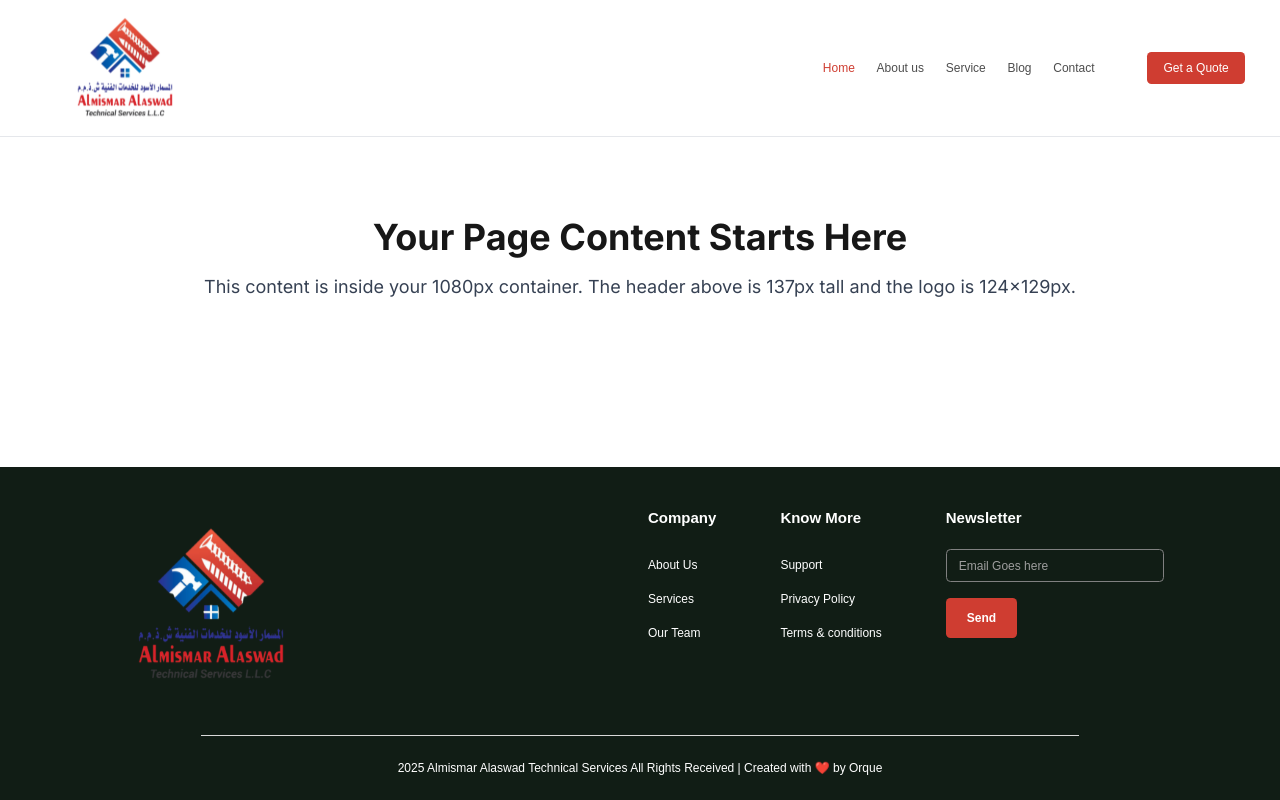
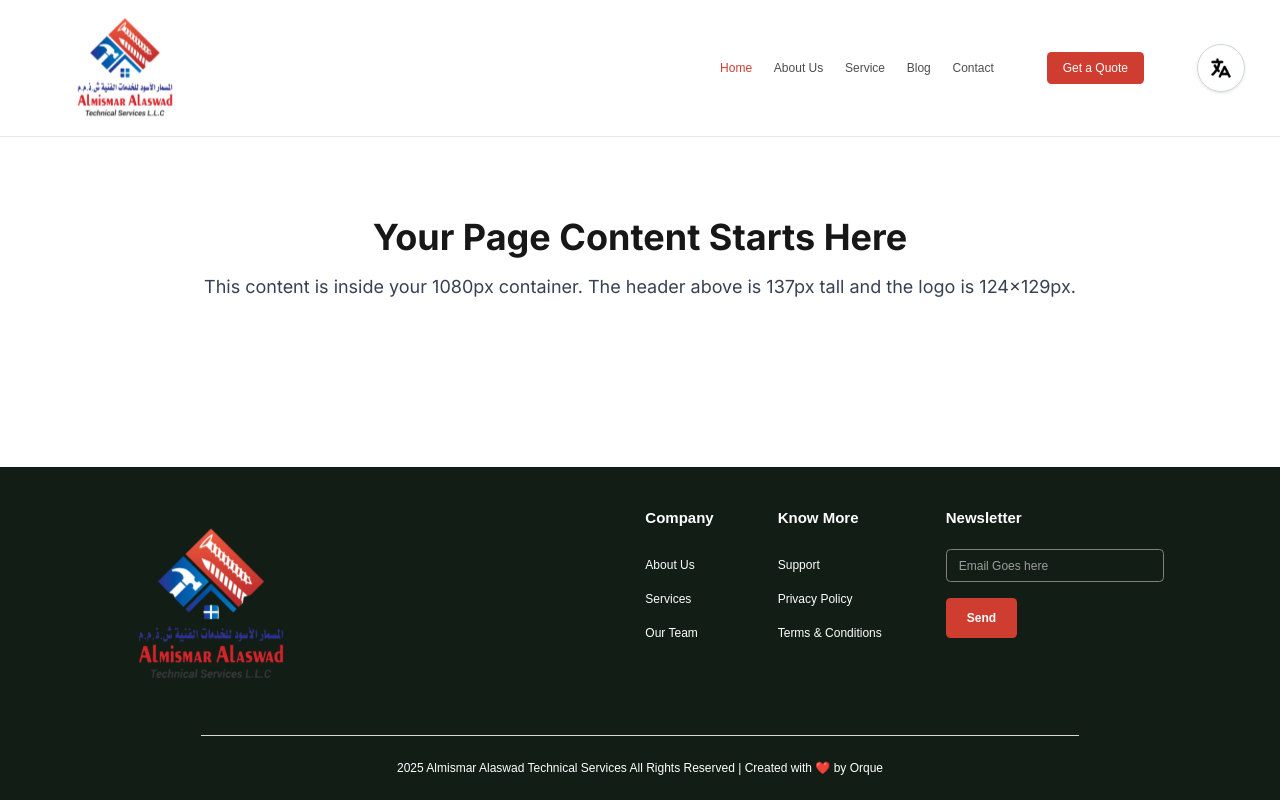
Before and after one commit to ayuktha63/Almisar-alaswad-website, a Next.js app: page / in a window 1280 px wide. Built offline with nearby package versions, Linux system fonts and the light colour scheme.

Commit message:
translate button

```diff
--- a/app/components/Footer.tsx
+++ b/app/components/Footer.tsx
@@ -1,8 +1,12 @@
+'use client';
+
 import React from 'react';
 import Link from 'next/link';
-import Image from 'next/image';
+import { useIntl } from 'react-intl';
 
 const Footer = () => {
+  const intl = useIntl();
+
   // --- Reusable Styles ---
   const headingStyle = "text-white text-[15px] font-bold";
   const linkStyle = "text-white text-xs font-medium hover:text-gray-300 transition-colors";
@@ -10,23 +14,15 @@ const Footer = () => {
 
   return (
     <footer className="w-full bg-[#111D15]">
-      {/* Main container: 333px height on desktop, auto on mobile */}
-      <div className="
-        max-w-[1080px] mx-auto px-4
-        h-auto md:h-[333px]
-        flex flex-col
-      ">
+      <div className="max-w-[1080px] mx-auto px-4 h-auto md:h-[333px] flex flex-col">
 
-        {/* --- Top Section: Logo + Links --- */}
-        <div className="
-          flex flex-col md:flex-row justify-between w-full
-          flex-grow pt-10 gap-10
-        ">
+        {/* Top Section */}
+        <div className="flex flex-col md:flex-row justify-between w-full flex-grow pt-10 gap-10">
 
-          {/* 1. Left Div (Logo) */}
+          {/* Logo */}
           <div className="flex-shrink-0">
             <Link href="/">
-              <Image
+              <img
                 src="/almisar-alaswad-logo.svg"
                 alt="MyLogo"
                 width={190}
@@ -36,47 +32,36 @@ const Footer = () => {
             </Link>
           </div>
 
-          {/* 2. Right Div (All 3 Columns) */}
+          {/* Columns */}
           <div className="flex flex-col md:flex-row flex-wrap gap-10 md:gap-16">
 
             {/* Column 1: Company */}
-            <div
-              className="flex flex-col items-start gap-[27px]"
-              style={beVietnamFont}
-            >
-              <h3 className={headingStyle}>Company</h3>
+            <div className="flex flex-col items-start gap-[27px]" style={beVietnamFont}>
+              <h3 className={headingStyle}>{intl.formatMessage({ id: "footer.company" })}</h3>
               <div className="flex flex-col items-start gap-[18px]">
-                <Link href="/about" className={linkStyle}>About Us</Link>
-                <Link href="/service" className={linkStyle}>Services</Link>
-                <Link href="/team" className={linkStyle}>Our Team</Link>
+                <Link href="/about" className={linkStyle}>{intl.formatMessage({ id: "footer.aboutUs" })}</Link>
+                <Link href="/service" className={linkStyle}>{intl.formatMessage({ id: "footer.services" })}</Link>
+                <Link href="/team" className={linkStyle}>{intl.formatMessage({ id: "footer.ourTeam" })}</Link>
               </div>
             </div>
 
             {/* Column 2: Know More */}
-            <div
-              className="flex flex-col items-start gap-[27px]"
-              style={beVietnamFont}
-            >
-              <h3 className={headingStyle}>Know More</h3>
+            <div className="flex flex-col items-start gap-[27px]" style={beVietnamFont}>
+              <h3 className={headingStyle}>{intl.formatMessage({ id: "footer.knowMore" })}</h3>
               <div className="flex flex-col items-start gap-[18px]">
-                <Link href="/support" className={linkStyle}>Support</Link>
-                <Link href="/privacy" className={linkStyle}>Privacy Policy</Link>
-                <Link href="/terms" className={linkStyle}>Terms & conditions</Link>
+                <Link href="/support" className={linkStyle}>{intl.formatMessage({ id: "footer.support" })}</Link>
+                <Link href="/privacy" className={linkStyle}>{intl.formatMessage({ id: "footer.privacy" })}</Link>
+                <Link href="/terms" className={linkStyle}>{intl.formatMessage({ id: "footer.terms" })}</Link>
               </div>
             </div>
 
             {/* Column 3: Newsletter */}
-            <div
-              className="flex flex-col items-start gap-[19.5px]"
-              style={beVietnamFont}
-            >
-              <h3 className={headingStyle}>Newsletter</h3>
+            <div className="flex flex-col items-start gap-[19.5px]" style={beVietnamFont}>
+              <h3 className={headingStyle}>{intl.formatMessage({ id: "footer.newsletter" })}</h3>
               <form className="flex flex-col items-start gap-4">
-
-                {/* Input Box */}
                 <input
                   type="email"
-                  placeholder="Email Goes here"
+                  placeholder={intl.formatMessage({ id: "footer.emailPlaceholder" }) || "Email Goes here"}
                   className="
                     bg-[#111D15] w-[218.25px] px-[12px] py-[7.5px]
                     rounded-[4.5px]
@@ -87,8 +72,6 @@ const Footer = () => {
                   "
                   style={beVietnamFont}
                 />
-
-                {/* Send Button */}
                 <button
                   type="submit"
                   className="
@@ -98,23 +81,19 @@ const Footer = () => {
                   "
                   style={beVietnamFont}
                 >
-                  Send
+                  {intl.formatMessage({ id: "footer.send" })}
                 </button>
               </form>
             </div>
+
           </div>
         </div>
 
-        {/* --- Bottom Section: Border & Copyright --- */}
+        {/* Bottom Section */}
         <div className="w-full pb-6">
           <div className="w-full max-w-[877.5px] h-[0.75px] bg-[#D9D9D9] mx-auto" />
-
-          {/* --- UPDATED COPYRIGHT --- */}
-          <p
-            className="text-white text-xs font-medium text-center pt-6"
-            style={beVietnamFont}
-          >
-            2025 Almismar Alaswad Technical Services All Rights Received | Created with ❤️ by Orque
+          <p className="text-white text-xs font-medium text-center pt-6" style={beVietnamFont}>
+            {intl.formatMessage({ id: "footer.copyright" })}
           </p>
         </div>
 
--- a/app/components/Header.tsx
+++ b/app/components/Header.tsx
@@ -1,35 +1,31 @@
-"use client";
+'use client';
 
 import React, { useState } from 'react';
 import Link from 'next/link';
 import Image from 'next/image';
 import { usePathname } from 'next/navigation';
-import { HiOutlineMenuAlt3, HiX } from "react-icons/hi"; // Icons for mobile menu
-
-const navLinks = [
-  { href: "/", label: "Home" },
-  { href: "/about", label: "About us" },
-  { href: "/service", label: "Service" },
-  { href: "/blog", label: "Blog" },
-  { href: "/contact", label: "Contact" },
-];
+import { HiOutlineMenuAlt3, HiX } from "react-icons/hi";
+import { useIntl } from 'react-intl';
+import HeaderLanguageSwitcher from './HeaderLanguageSwitcher';
 
 const Header = () => {
   const pathname = usePathname();
   const [isMobileMenuOpen, setIsMobileMenuOpen] = useState(false);
+  const intl = useIntl();
+
+  const navLinks = [
+    { href: "/", id: "header.home" },
+    { href: "/about", id: "header.about" },
+    { href: "/service", id: "header.service" },
+    { href: "/blog", id: "header.blog" },
+    { href: "/contact", id: "header.contact" },
+  ];
 
   return (
-    // Header container with 137px height
     <header className="w-full bg-white text-black border-b border-gray-200 h-[137px] relative">
-      {/* This <nav> is the key:
-        - `flex`: Enables Flexbox
-        - `justify-between`: Pushes children to opposite ends (Logo left, Nav right)
-        - `items-center`: Vertically centers the logo and nav group
-        - This is how we create the '505px' gap without using padding.
-      */}
       <nav className="container mx-auto flex justify-between items-center h-full">
 
-        {/* 1. Logo: Added pl-[63px] */}
+        {/* Logo */}
         <Link href="/" className="flex-shrink-0 pl-[63px]">
           <Image
             src="/almisar-alaswad-logo.svg"
@@ -41,47 +37,40 @@ const Header = () => {
           />
         </Link>
 
-        {/* 2. Desktop Navigation & CTA Group */}
-        {/* - This parent div holds both the links and the button.
-          - `gap-[52.75px]`: Sets the space BETWEEN the links group and the button.
-          - `pr-[35.25px]`: Adds the padding to the right side.
-        */}
+        {/* Desktop Menu */}
         <div className="hidden lg:flex items-center gap-[52.75px] pr-[35.25px]">
-
-          {/* 2a. Links Group */}
-          {/* - This div groups just the navigation links.
-            - `gap-[21.75px]`: Sets the space BETWEEN each link.
-          */}
           <div className="flex items-center gap-[21.75px]">
             {navLinks.map((link) => {
               const isActive = pathname === link.href;
               return (
                 <Link
-                  key={link.label}
+                  key={link.id}
                   href={link.href}
-                  className={`
-                    text-xs hover:text-[#CF3D31] transition-colors
-                    ${isActive ? 'text-[#CF3D31] font-medium' : 'text-[#4D4D4D] font-normal'}
-                  `}
+                  className={`text-xs hover:text-[#CF3D31] transition-colors ${
+                    isActive ? 'text-[#CF3D31] font-medium' : 'text-[#4D4D4D] font-normal'
+                  }`}
                   style={{ fontFamily: '"Be Vietnam Pro", sans-serif' }}
                 >
-                  {link.label}
+                  {intl.formatMessage({ id: link.id })}
                 </Link>
               );
             })}
           </div>
 
-          {/* 2b. "Get a Quote" CTA Button */}
+          {/* CTA */}
           <Link
             href="/get-a-quote"
             className="text-white text-xs font-medium bg-[#CF3D31] rounded-[4.5px] px-4 py-2 hover:bg-opacity-90 transition-all flex-shrink-0"
             style={{ fontFamily: 'Poppins, sans-serif' }}
           >
-            Get a Quote
+            {intl.formatMessage({ id: "header.getQuote" })}
           </Link>
+
+          {/* Desktop Language Switcher */}
+          <HeaderLanguageSwitcher />
         </div>
 
-        {/* 3. Mobile Menu Button (added right padding for consistency) */}
+        {/* Mobile Menu Button */}
         <div className="lg:hidden pr-[35.25px]">
           <button
             onClick={() => setIsMobileMenuOpen(!isMobileMenuOpen)}
@@ -93,28 +82,22 @@ const Header = () => {
         </div>
       </nav>
 
-      {/* 4. Mobile Menu Dropdown (remains the same) */}
+      {/* Mobile Menu */}
       {isMobileMenuOpen && (
-        <div
-          className="
-            absolute top-full left-0 w-full bg-white shadow-xl
-            lg:hidden flex flex-col items-center space-y-4 p-6 z-50
-          "
-        >
+        <div className="absolute top-full left-0 w-full bg-white shadow-xl lg:hidden flex flex-col items-center space-y-4 p-6 z-50">
           {navLinks.map((link) => {
             const isActive = pathname === link.href;
             return (
               <Link
-                key={link.label}
+                key={link.id}
                 href={link.href}
-                className={`
-                  text-lg hover:text-[#CF3D31] transition-colors
-                  ${isActive ? 'text-[#CF3D31] font-medium' : 'text-[#4D4D4D] font-normal'}
-                `}
+                className={`text-lg hover:text-[#CF3D31] transition-colors ${
+                  isActive ? 'text-[#CF3D31] font-medium' : 'text-[#4D4D4D] font-normal'
+                }`}
                 style={{ fontFamily: '"Be Vietnam Pro", sans-serif' }}
                 onClick={() => setIsMobileMenuOpen(false)}
               >
-                {link.label}
+                {intl.formatMessage({ id: link.id })}
               </Link>
             );
           })}
@@ -125,8 +108,11 @@ const Header = () => {
             style={{ fontFamily: 'Poppins, sans-serif' }}
             onClick={() => setIsMobileMenuOpen(false)}
           >
-            Get a Quote
+            {intl.formatMessage({ id: "header.getQuote" })}
           </Link>
+
+          {/* Mobile Language Switcher */}
+          <HeaderLanguageSwitcher />
         </div>
       )}
     </header>
--- /dev/null
+++ b/app/components/HeaderLanguageSwitcher.tsx
@@ -0,0 +1,42 @@
+'use client';
+
+import { useIntlContext } from './IntlProviderWrapper';
+import Image from 'next/image';
+
+const HeaderLanguageSwitcher = () => {
+  const { locale, setLocale } = useIntlContext();
+
+  const toggleLanguage = () => {
+    setLocale(locale === 'en' ? 'ar' : 'en');
+  };
+
+  return (
+
+<button
+  onClick={toggleLanguage}
+  className="
+    relative
+    w-12 h-12
+    flex items-center justify-center
+    rounded-full
+    border border-gray-300
+    bg-transparent
+    shadow-sm
+    hover:bg-gray-200
+    transition-all duration-300
+  "
+>
+  <Image
+    src="/translate.png"  // make sure this is in your public folder
+    alt="Translate"
+    width={24}
+    height={24}
+    className="pointer-events-none"
+  />
+</button>
+
+
+  );
+};
+
+export default HeaderLanguageSwitcher;
--- /dev/null
+++ b/app/components/IntlProviderWrapper.tsx
@@ -0,0 +1,52 @@
+'use client';
+
+import { useState, useEffect, ReactNode, createContext, useContext } from "react";
+import { IntlProvider } from "react-intl";
+import enMessages from "../../messages/en.json";
+import arMessages from "../../messages/ar.json";
+
+interface Props {
+  children: ReactNode;
+}
+
+interface IntlContextType {
+  locale: string;
+  setLocale: (locale: string) => void;
+}
+
+const messagesMap: Record<string, Record<string, string>> = {
+  en: enMessages,
+  ar: arMessages,
+};
+
+const supportedLocales = ["en", "ar"];
+
+const IntlContext = createContext<IntlContextType | undefined>(undefined);
+
+export const useIntlContext = () => {
+  const context = useContext(IntlContext);
+  if (!context) throw new Error("useIntlContext must be used inside IntlProviderWrapper");
+  return context;
+};
+
+export default function IntlProviderWrapper({ children }: Props) {
+  const [locale, setLocale] = useState("en");
+  const [messages, setMessages] = useState<Record<string, string>>(enMessages);
+
+  useEffect(() => {
+    const userLang = navigator.language.split("-")[0]; // "en" or "ar"
+    if (supportedLocales.includes(userLang)) setLocale(userLang);
+  }, []);
+
+  useEffect(() => {
+    setMessages(messagesMap[locale]);
+  }, [locale]);
+
+  return (
+    <IntlContext.Provider value={{ locale, setLocale }}>
+      <IntlProvider locale={locale} messages={messages} defaultLocale="en">
+        {children}
+      </IntlProvider>
+    </IntlContext.Provider>
+  );
+}
--- a/app/layout.tsx
+++ b/app/layout.tsx
@@ -1,37 +1,20 @@
-import type { Metadata } from "next";
-import { Inter } from "next/font/google"; // You can replace this with your fonts
+import Header from "./components/Header";
+import Footer from "./components/Footer";
+import IntlProviderWrapper from "./components/IntlProviderWrapper";
+import { Inter } from "next/font/google";
 import "./globals.css";
-
-// Import your components
-import Header from "./components/Header";
-import Footer from "./components/Footer"; // Assuming you have Footer.tsx
 
 const inter = Inter({ subsets: ["latin"] });
 
-export const metadata: Metadata = {
-  title: "My App",
-  description: "My Next.js and Tailwind App",
-};
-
-export default function RootLayout({
-  children,
-}: Readonly<{
-  children: React.ReactNode;
-}>) {
+export default function RootLayout({ children }: { children: React.ReactNode }) {
   return (
     <html lang="en">
       <body className={`${inter.className} flex flex-col min-h-screen`}>
-
-        <Header />
-
-        {/* flex-grow ensures this main content area fills all
-            available space, pushing the footer down. */}
-        <main className="flex-grow">
-          {children} {/* Your page.tsx renders here */}
-        </main>
-
-        <Footer />
-
+        <IntlProviderWrapper>
+          <Header />
+          <main className="flex-grow">{children}</main>
+          <Footer />
+        </IntlProviderWrapper>
       </body>
     </html>
   );
--- a/app/page.tsx
+++ b/app/page.tsx
@@ -1,24 +1,21 @@
+'use client';
+
 import React from 'react';
-// You would import your page sections here
-// import HeroSection from './components/HeroSection';
-// import ServicesSection from './components/ServicesSection';
+import { useIntl } from 'react-intl';
 
 export default function Home() {
+  const intl = useIntl();
+
   return (
-    // This <main> tag is for the *page-specific* layout.
-    // It is centered (mx-auto) and has a max-width from your Figma design.
-    // px-4 provides padding on mobile.
     <main className="w-full max-w-[1080px] mx-auto px-4">
-
-      {/* <HeroSection /> */}
-      {/* <ServicesSection /> */}
 
       {/* Example content */}
       <div className="py-20 text-center">
-        <h1 className="text-4xl font-bold mb-4">Your Page Content Starts Here</h1>
+        <h1 className="text-4xl font-bold mb-4">
+          {intl.formatMessage({ id: 'home.title' })}
+        </h1>
         <p className="text-lg text-gray-700">
-          This content is inside your 1080px container.
-          The header above is 137px tall and the logo is 124x129px.
+          {intl.formatMessage({ id: 'home.description' })}
         </p>
       </div>
 
--- /dev/null
+++ b/messages/ar.json
@@ -0,0 +1,22 @@
+{
+  "footer.company": "الشركة",
+  "footer.aboutUs": "من نحن",
+  "footer.services": "الخدمات",
+  "footer.ourTeam": "فريقنا",
+  "footer.knowMore": "اعرف المزيد",
+  "footer.support": "الدعم",
+  "footer.privacy": "سياسة الخصوصية",
+  "footer.terms": "الأحكام والشروط",
+  "footer.newsletter": "النشرة الإخبارية",
+  "footer.emailPlaceholder": "ضع بريدك هنا",
+  "footer.send": "إرسال",
+  "footer.copyright": "2025 خدمات المسمار التقني محفوظة الحقوق | تم إنشاؤه ❤️ بواسطة Orque",
+  "header.home": "الرئيسية",
+  "header.about": "من نحن",
+  "header.service": "الخدمات",
+  "header.blog": "المدونة",
+  "header.contact": "اتصل بنا",
+  "header.getQuote": "احصل على عرض",
+  "home.title": "يبدأ محتوى صفحتك هنا",
+  "home.description": "هذا المحتوى داخل حاوية 1080 بكسل. الرأس أعلاه يبلغ ارتفاعه 137 بكسل والشعار 124x129 بكسل."
+}
--- /dev/null
+++ b/messages/en.json
@@ -0,0 +1,22 @@
+{
+  "footer.company": "Company",
+  "footer.aboutUs": "About Us",
+  "footer.services": "Services",
+  "footer.ourTeam": "Our Team",
+  "footer.knowMore": "Know More",
+  "footer.support": "Support",
+  "footer.privacy": "Privacy Policy",
+  "footer.terms": "Terms & Conditions",
+  "footer.newsletter": "Newsletter",
+  "footer.emailPlaceholder": "Email Goes here",
+  "footer.send": "Send",
+  "footer.copyright": "2025 Almismar Alaswad Technical Services All Rights Reserved | Created with ❤️ by Orque",
+  "header.home": "Home",
+  "header.about": "About Us",
+  "header.service": "Service",
+  "header.blog": "Blog",
+  "header.contact": "Contact",
+  "header.getQuote": "Get a Quote",
+  "home.title": "Your Page Content Starts Here",
+  "home.description": "This content is inside your 1080px container. The header above is 137px tall and the logo is 124x129px."
+}
--- a/package.json
+++ b/package.json
@@ -12,7 +12,8 @@
     "next": "16.0.1",
     "react": "19.2.0",
     "react-dom": "19.2.0",
-    "react-icons": "^5.5.0"
+    "react-icons": "^5.5.0",
+    "react-intl": "^7.1.14"
   },
   "devDependencies": {
     "@tailwindcss/postcss": "^4",
```
Also changed, not shown: public/translate.png (added), 1 other file (tests, documents, lock files or other folders).
